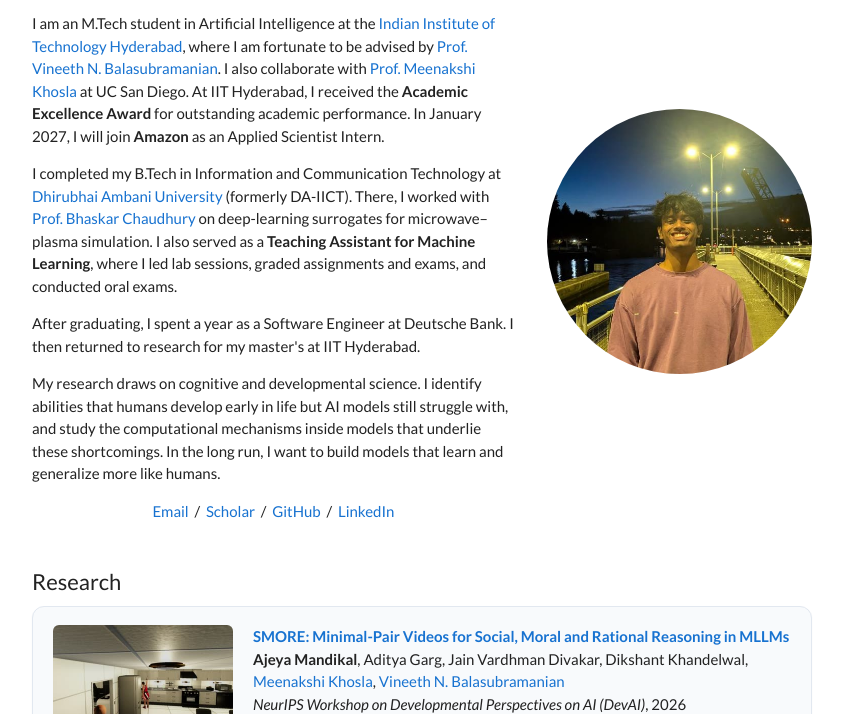
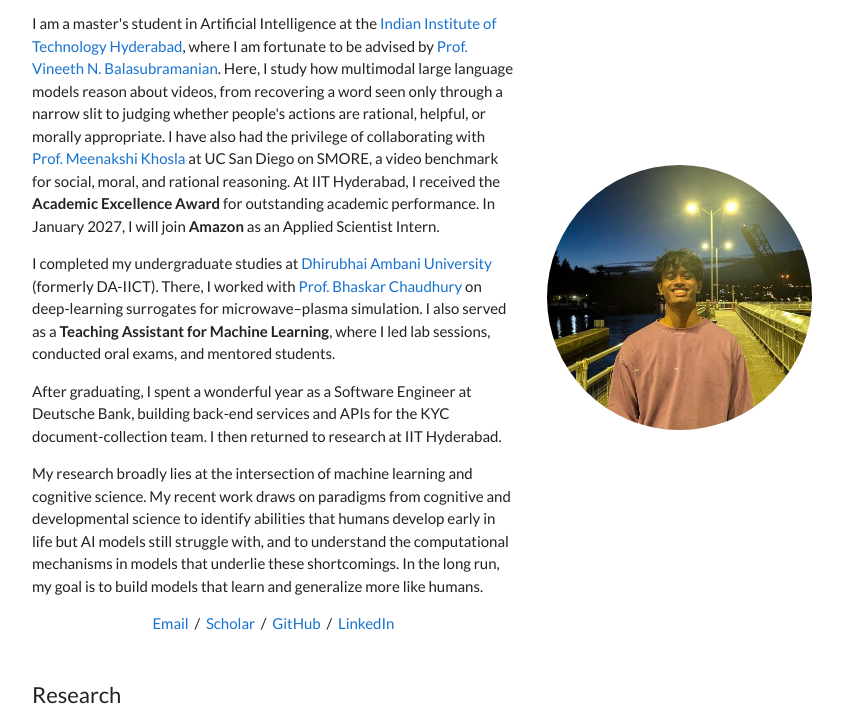
Before and after one commit to Ajeya02/Ajeya02.github.io, a plain HTML site: page index.html in a window 1280 px wide. Shown: the part 86-800 px from the top of the page, without its empty margins (218-1061 px from the left). Drawn offline with Linux system fonts and the light colour scheme; grey boxes are pictures that could not be loaded.

Commit message:
Rewrite bio
Co-Authored-By: Claude Opus 5.5 (1M context) <noreply@anthropic.com>

```diff
--- a/index.html
+++ b/index.html
@@ -19,31 +19,35 @@
     <div class="intro-text">
       <h1 class="name">Ajeya Mandikal</h1>
       <p>
-        I am an M.Tech student in Artificial Intelligence at the
+        I am a master's student in Artificial Intelligence at the
         <a href="https://www.iith.ac.in/">Indian Institute of Technology Hyderabad</a>,
         where I am fortunate to be advised by
         <a href="https://people.iith.ac.in/vineethnb/">Prof. Vineeth N. Balasubramanian</a>.
-        I also collaborate with
+        Here, I study how multimodal large language models reason about videos, from recovering a word seen
+        only through a narrow slit to judging whether people's actions are rational, helpful, or morally appropriate.
+        I have also had the privilege of collaborating with
         <a href="https://cogsci.ucsd.edu/people/faculty/meenakshi-khosla.html">Prof. Meenakshi Khosla</a>
-        at UC San Diego. At IIT Hyderabad, I received the <strong>Academic Excellence Award</strong> for outstanding
-        academic performance. In January 2027, I will join <strong>Amazon</strong> as an Applied Scientist Intern.
+        at UC San Diego on SMORE, a video benchmark for social, moral, and rational reasoning.
+        At IIT Hyderabad, I received the <strong>Academic Excellence Award</strong> for outstanding academic
+        performance. In January 2027, I will join <strong>Amazon</strong> as an Applied Scientist Intern.
       </p>
       <p>
-        I completed my B.Tech in Information and Communication Technology at
+        I completed my undergraduate studies at
         <a href="https://www.daiict.ac.in/">Dhirubhai Ambani University</a> (formerly DA-IICT).
         There, I worked with <a href="https://www.daiict.ac.in/faculty/bhaskar-chaudhury">Prof. Bhaskar Chaudhury</a>
         on deep-learning surrogates for microwave–plasma simulation. I also served as a
-        <strong>Teaching Assistant for Machine Learning</strong>, where I led lab sessions, graded assignments and
-        exams, and conducted oral exams.
+        <strong>Teaching Assistant for Machine Learning</strong>, where I led lab sessions, conducted oral exams,
+        and mentored students.
       </p>
       <p>
-        After graduating, I spent a year as a Software Engineer at Deutsche Bank.
-        I then returned to research for my master's at IIT Hyderabad.
+        After graduating, I spent a wonderful year as a Software Engineer at Deutsche Bank, building back-end
+        services and APIs for the KYC document-collection team. I then returned to research at IIT Hyderabad.
       </p>
       <p>
-        My research draws on cognitive and developmental science. I identify abilities that humans develop
-        early in life but AI models still struggle with, and study the computational mechanisms inside models
-        that underlie these shortcomings. In the long run, I want to build models that learn and generalize
+        My research broadly lies at the intersection of machine learning and cognitive science. My recent work
+        draws on paradigms from cognitive and developmental science to identify abilities that humans develop
+        early in life but AI models still struggle with, and to understand the computational mechanisms in models
+        that underlie these shortcomings. In the long run, my goal is to build models that learn and generalize
         more like humans.
       </p>
       <p class="links">
```
